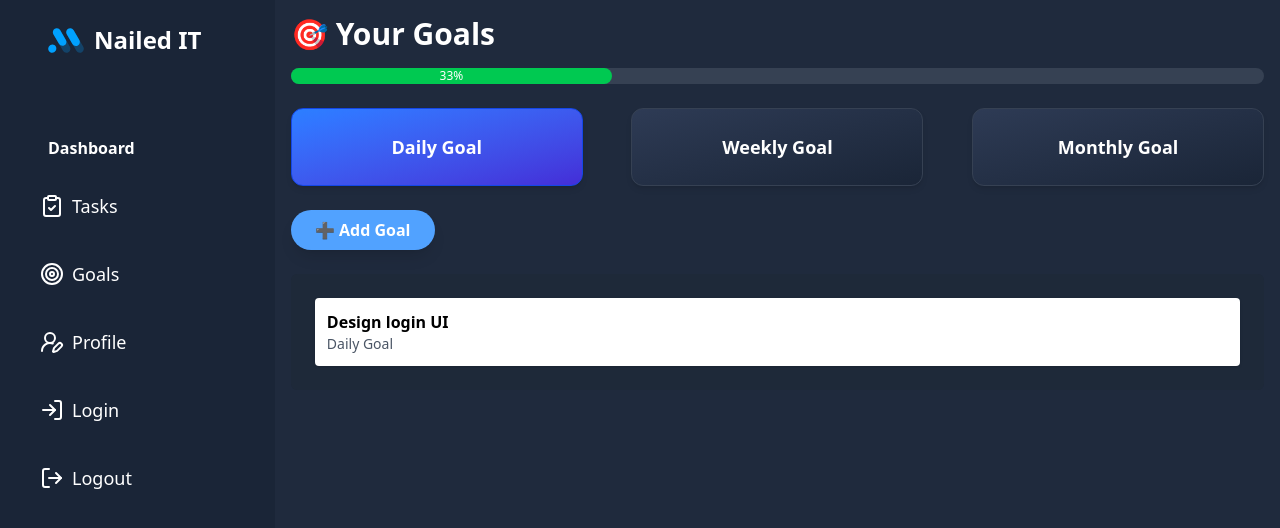
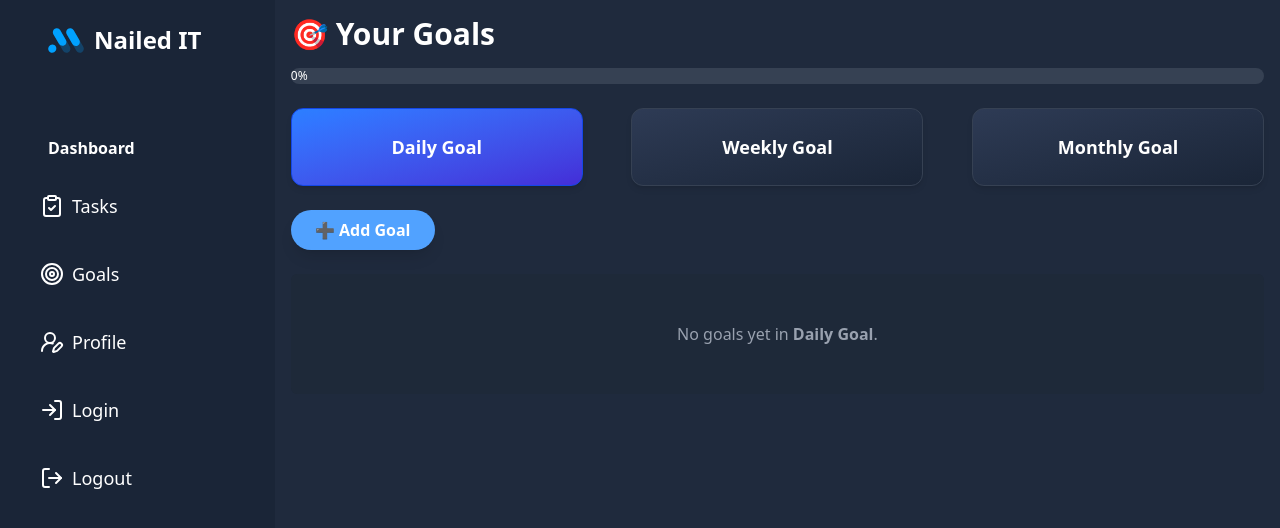
Before and after one commit to ahbab-zaman/mini-dashboard-client, a React (Vite) app: page /goals in a window 1280 px wide. Shown: the top 528 px of the page. Built offline with nearby package versions, Linux system fonts and the light colour scheme.

Commit message:
implement goals per cateogory

```diff
--- a/src/Pages/Goals.jsx
+++ b/src/Pages/Goals.jsx
@@ -1,4 +1,4 @@
-import { useState } from "react";
+import { useState, useEffect } from "react";
 import { DndContext, closestCenter } from "@dnd-kit/core";
 import {
   arrayMove,
@@ -25,61 +25,94 @@ function SortableItem({ id, title, category }) {
       style={style}
       {...attributes}
       {...listeners}
-      className="p-3 m-2 bg-white text-black rounded shadow cursor-move"
+      className="p-3 m-2 bg-gradient-to-br from-[#2E3B55] to-[#1A2537] border-gray-700 text-white rounded-md cursor-move shadow-md transition-transform transform hover:scale-105 hover:duration-500 font-bold text-lg border"
     >
       <h4 className="font-bold">{title}</h4>
-      <p className="text-sm text-gray-600">{category}</p>
+      <p className="text-sm text-slate-200">{category}</p>
     </div>
   );
 }
 
 export default function DragDropBoard() {
-  const [tasks, setTasks] = useState([
-    { id: "1", title: "Design login UI", category: "Daily Goal" },
-    { id: "2", title: "Create modal for goals", category: "Weekly Goal" },
-    { id: "3", title: "Add drag-and-drop", category: "Monthly Goal" },
-  ]);
+  const [tasks, setTasks] = useState([]);
   const [showModal, setShowModal] = useState(false);
   const [newTitle, setNewTitle] = useState("");
   const [newCategory, setNewCategory] = useState(goals[0]);
-  const [selectedCategory, setSelectedCategory] = useState("Daily Goal");
+  const [selectedCategory, setSelectedCategory] = useState(goals[0]);
 
-  // Filter tasks by selected category
+  // Load tasks from localStorage
+  useEffect(() => {
+    const storedTasks = localStorage.getItem("goals");
+    if (storedTasks) {
+      try {
+        const parsed = JSON.parse(storedTasks);
+        if (Array.isArray(parsed)) {
+          setTasks(parsed);
+        }
+      } catch (err) {
+        console.error("Error parsing goals from localStorage", err);
+      }
+    }
+
+    // Optionally restore selected category
+    const storedCategory = localStorage.getItem("selectedCategory");
+    if (storedCategory && goals.includes(storedCategory)) {
+      setSelectedCategory(storedCategory);
+    }
+  }, []);
+
+  // Save tasks to localStorage
+  useEffect(() => {
+    localStorage.setItem("goals", JSON.stringify(tasks));
+  }, [tasks]);
+
+  // Save selected category to localStorage
+  useEffect(() => {
+    localStorage.setItem("selectedCategory", selectedCategory);
+  }, [selectedCategory]);
+
   const filteredTasks = tasks.filter(
     (task) => task.category === selectedCategory
   );
-  const completedCount = 1; // simulate 1/3 done
-  const progress = Math.floor((completedCount / tasks.length) * 100);
+
+  const completedCount = 1;
+  const progress =
+    tasks.length > 0 ? Math.floor((completedCount / tasks.length) * 100) : 0;
 
   function handleDragEnd(event) {
     const { active, over } = event;
-    if (active.id !== over.id) {
-      setTasks((items) => {
-        const oldIndex = items.findIndex((item) => item.id === active.id);
-        const newIndex = items.findIndex((item) => item.id === over.id);
-        return arrayMove(items, oldIndex, newIndex);
-      });
-    }
+    if (!over) return;
+
+    const oldIndex = tasks.findIndex((t) => t.id === active.id);
+    const newIndex = tasks.findIndex((t) => t.id === over.id);
+
+    if (oldIndex === -1 || newIndex === -1) return;
+
+    setTasks((items) => arrayMove(items, oldIndex, newIndex));
   }
 
   function handleAddTask() {
-    if (!newTitle) return;
+    if (!newTitle.trim()) return;
+
     const newTask = {
       id: Date.now().toString(),
-      title: newTitle,
+      title: newTitle.trim(),
       category: newCategory,
     };
-    setTasks([...tasks, newTask]);
+
+    setTasks((prev) => [...prev, newTask]);
     setNewTitle("");
     setNewCategory(goals[0]);
     setShowModal(false);
+
+    // Optionally auto-switch to new task’s category
+    setSelectedCategory(newCategory);
   }
 
   return (
-    <div className="relative p-4  min-h-screen text-white">
+    <div className="relative p-4 min-h-screen text-white">
       <h2 className="text-3xl font-bold mb-4">🎯 Your Goals</h2>
 
-      {/* Progress Bar */}
       <div className="w-full bg-gray-700 rounded-full h-4 mb-6">
         <div
           className="bg-green-500 h-4 rounded-full text-xs text-center"
@@ -89,7 +122,7 @@ export default function DragDropBoard() {
         </div>
       </div>
 
-      {/* Goal Categories */}
+      {/* Goal Category Buttons */}
       <div className="flex justify-between mb-6">
         {goals.map((goal) => (
           <button
@@ -161,21 +194,27 @@ export default function DragDropBoard() {
         </div>
       )}
 
-      {/* Drag and Drop Task List */}
+      {/* DnD Context */}
       <DndContext collisionDetection={closestCenter} onDragEnd={handleDragEnd}>
         <SortableContext
           items={filteredTasks.map((task) => task.id)}
           strategy={verticalListSortingStrategy}
         >
-          <div className="bg-gray-800 p-4 rounded-md">
-            {filteredTasks.map((task) => (
+          <div className="bg-gray-800 p-4 rounded-md min-h-[100px]">
+            {filteredTasks.length === 0 ? (
+              <p className="text-center text-gray-400 py-8">
+                No goals yet in <strong>{selectedCategory}</strong>.
+              </p>
+            ) : (
+              filteredTasks.map((task) => (
                 <SortableItem
                   key={task.id}
                   id={task.id}
                   title={task.title}
                   category={task.category}
                 />
-            ))}
+              ))
+            )}
           </div>
         </SortableContext>
       </DndContext>
```
Lines whose indentation alone changed are shown as unchanged.
